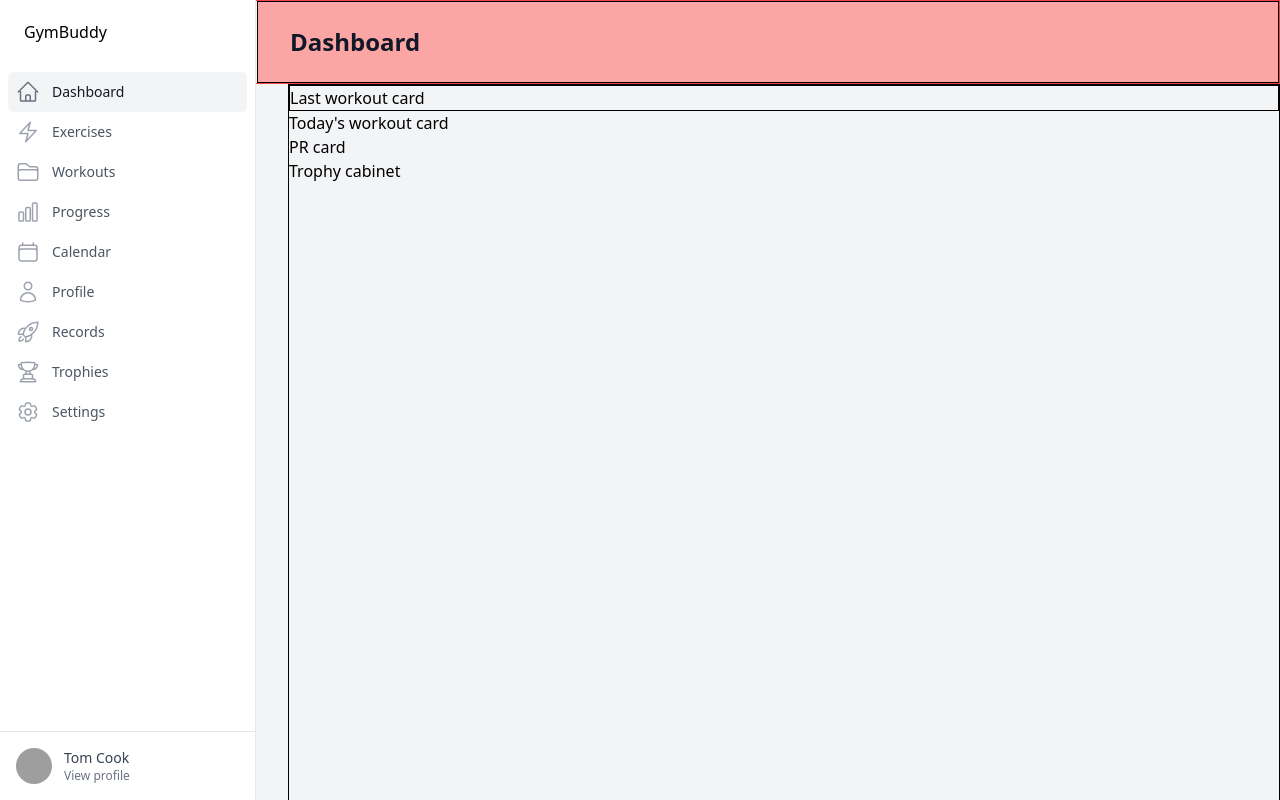
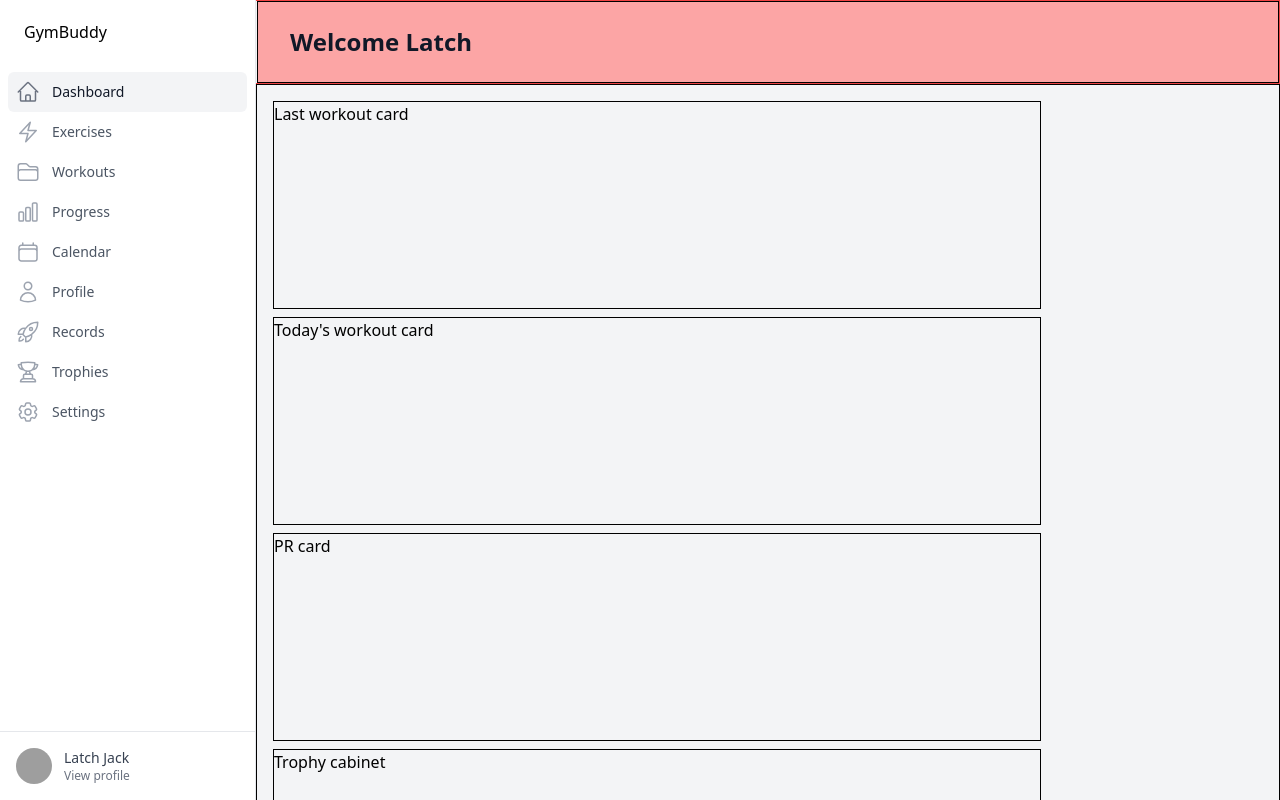
Before and after one commit to latchjack/gymbuddy, a React (Vite) app: page / in a window 1280 px wide. Shown: the top 800 px of the page. Built offline with nearby package versions, Linux system fonts and the light colour scheme; grey boxes are pictures that could not be loaded.

Commit message:
Working on Dashboard

```diff
--- a/src/pages/dashboard-page.jsx
+++ b/src/pages/dashboard-page.jsx
@@ -4,10 +4,18 @@ import Layout from '../ui/layout/layout';
 function DashboardPage() {
   return (
     <Layout>
-      <div className="border border-black w-full">Last workout card</div>
-      <div>Today's workout card</div>
-      <div>PR card</div>
-      <div>Trophy cabinet</div>
+      <div className="mb-2 border border-black min-w-xl max-w-3xl h-52">
+        Last workout card
+      </div>
+      <div className=" mb-2 border border-black min-w-xl max-w-3xl h-52">
+        Today's workout card
+      </div>
+      <div className="mb-2 border border-black min-w-xl max-w-3xl h-52">
+        PR card
+      </div>
+      <div className="mb-2 border border-black min-w-xl max-w-3xl h-52">
+        Trophy cabinet
+      </div>
     </Layout>
   );
 }
--- a/src/pages/exercises-page.jsx
+++ b/src/pages/exercises-page.jsx
@@ -1,6 +1,7 @@
 import React from 'react';
 
 import { EnvelopeIcon, PhoneIcon } from '@heroicons/react/20/solid';
+import Layout from '../ui/layout/layout';
 
 const people = [
   {
@@ -18,6 +19,7 @@ const people = [
 const ExercisesPage = () => {
   return (
     <>
+      <Layout>
         <ul
           role="list"
           className="grid grid-cols-1 gap-6 sm:grid-cols-2 lg:grid-cols-3"
@@ -78,6 +80,7 @@ const ExercisesPage = () => {
             </li>
           ))}
         </ul>
+      </Layout>
     </>
   );
 };
--- a/src/ui-lib/sidebar/sidebar.jsx
+++ b/src/ui-lib/sidebar/sidebar.jsx
@@ -57,7 +57,7 @@ const Sidebar = ({ navigation }) => {
                 </div>
                 <div className="ml-3">
                   <p className="text-sm font-medium text-gray-700 group-hover:text-gray-900">
-                    Tom Cook
+                    Latch Jack
                   </p>
                   <p className="text-xs font-medium text-gray-500 group-hover:text-gray-700">
                     View profile
--- a/src/ui/layout/layout.jsx
+++ b/src/ui/layout/layout.jsx
@@ -1,7 +1,11 @@
 import React, { Fragment, useState } from 'react';
 
 function Layout({ children }) {
-  return <div className="ml-72 border border-black h-screen">{children}</div>;
+  return (
+    <div className="md:ml-64 px-4 py-4 border border-black h-screen">
+      {children}
+    </div>
+  );
 }
 
 export default Layout;
--- a/src/ui/page-wrapper/page-wrapper.jsx
+++ b/src/ui/page-wrapper/page-wrapper.jsx
@@ -6,8 +6,8 @@ const PageWrapper = ({ children, header }) => {
     <main className="flex-1 h-screen">
       <div className="bg-red-300 dark:bg-red-500 border border-black">
         <div className="py-6">
-          <div className="mx-auto max-w-7xl px-4 sm:px-6 md:px-8">
-            <PageHeader header="Dashboard" />
+          <div className="max-w-7xl px-4 sm:px-6 md:px-8">
+            <PageHeader header="Welcome Latch" />
           </div>
           <div className="mx-auto max-w-7xl px-4 sm:px-6 md:px-8">
             {children}
```
Also changed, not shown: 1 other file (tests, documents, lock files or other folders). Lines whose indentation alone changed are shown as unchanged.
